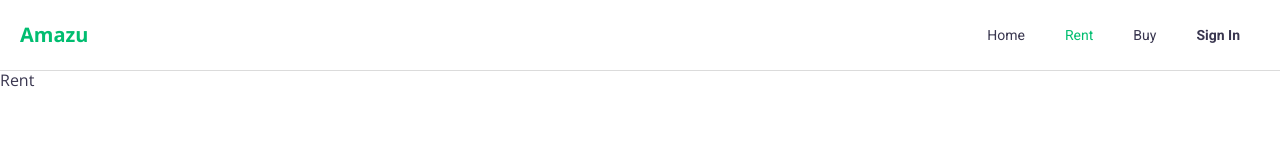
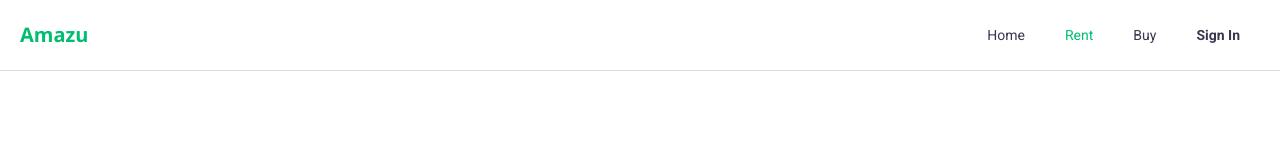
Before and after one commit to akarambizi/Amazu, a React (Create React App) app: page /rent in a window 1280 px wide. Shown: the top 161 px of the page. Built offline with nearby package versions, Linux system fonts and the light colour scheme; a web font is replaced by a local one.

Commit message:
removed unused paragraph

```diff
--- a/src/pages/Rent.tsx
+++ b/src/pages/Rent.tsx
@@ -5,7 +5,6 @@ import { Wrapper } from '../styles/elements';
 export const Rent = () => {
     return (
         <section>
-            <p>Rent</p>
             <Wrapper>
                 <CardsList data={data[0]} />
             </Wrapper>
```
